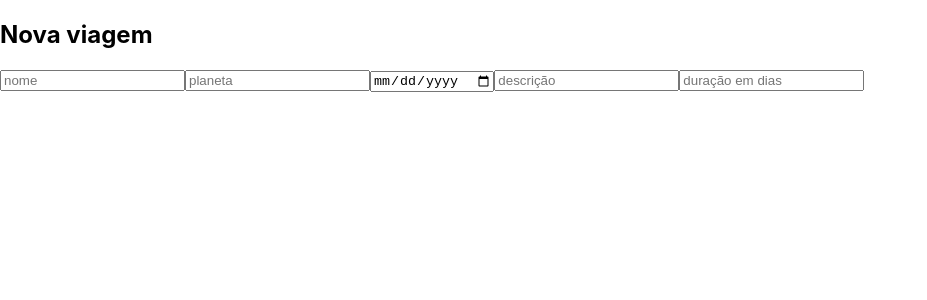
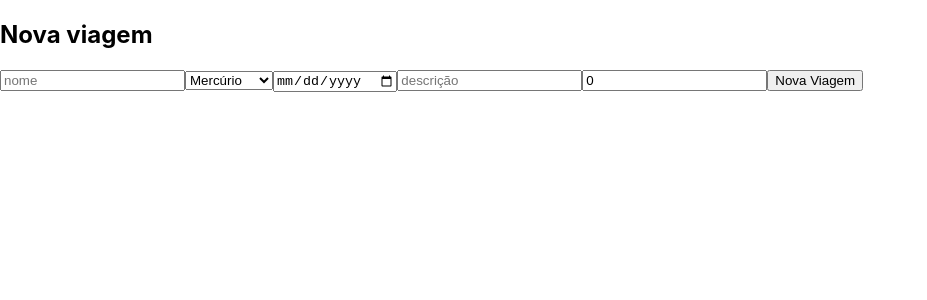
Before and after one commit to future4code/Hendrik-Liu, a React (Create React App) app in the folder semana10/projeto/labex/: page /login/create in a window 1280 px wide. Shown: the top 300 px of the page, without its empty margins (0-927 px from the left). Built offline with nearby package versions, Linux system fonts and the light colour scheme; sample sign-in values are in the browser's storage.

Commit message:
[formPage] funcionando, [createTrip] erro 401

```diff
--- a/semana10/projeto/labex/src/pages/CreateTripPage.js
+++ b/semana10/projeto/labex/src/pages/CreateTripPage.js
@@ -1,18 +1,115 @@
-import React, { useEffect } from 'react';
+import React from 'react';
+import useForm from "../hooks/useForm"
+import axios from 'axios';
 import useProtectedPage from "../hooks/useProtectedPage"
 
 const CreateTripPage = () => {
+
   useProtectedPage()
 
+  const createTrip = () => {
+    const body = {
+      name: form.name,
+      planet: form.planet,
+      date: form.date,
+      description: form.description,
+      durationInDays: form.durationInDays
+    }
+
+    axios.post('https://us-central1-labenu-apis.cloudfunctions.net/labeX/hendrik-dumont/trips', body, {
+      headers: {
+        Authorization: localStorage.getItem("token")
+      }
+    })
+    .then((response) => {
+      console.log(response)
+      alert("Viagem criada.")
+    })
+    .catch((error) => {
+      console.log(error.message)
+    })
+  }
+
+  const { form, onChange, resetState } = useForm({
+    name: "",
+    planet: "",
+    date: "",
+    description: "",
+    durationInDays: 0,
+  })
+
+  const handleInputChange = (event) => {
+    const { name, value } = event.target;
+    onChange(name, value);
+  }
+
+  const handleSubmit = (event) => {
+    event.preventDefault()
+    createTrip()
+    resetState()
+  }
+
   return (
-    <div>
+    <form onSubmit={handleSubmit}>
       <h2>Nova viagem</h2>
-      <input type="text" placeholder="nome" />
-      <input type="text" placeholder="planeta" />
-      <input type="date" placeholder="data" />
-      <input type="text" placeholder="descrição" />
-      <input type="number" placeholder="duração em dias" />
-    </div>
+      <input
+        type="text"
+        name={"name"}
+        value={form.name}
+        onChange={handleInputChange}
+        pattern="(\D{3,}\s*)"
+        placeholder={"nome"}
+        title="Mínimo 3 letras"
+        required
+      />
+      <select
+        name={"planet"}
+        value={form.planet}
+        onChange={handleInputChange}
+        required
+      >
+        <option>Mercúrio</option>
+        <option>Vênus</option>
+        <option>Terra</option>
+        <option>Marte</option>
+        <option>Júpiter</option>
+        <option>Saturno</option>
+        <option>Urano</option>
+        <option>Netuno</option>
+        <option>Ceres</option>
+        <option>Plutão</option>
+        <option>Haumea</option>
+        <option>Makemake</option>
+        <option>Éris</option>
+      </select>
+      <input
+        type="date"
+        name={"date"}
+        value={form.date}
+        onChange={handleInputChange}
+        required
+      />
+      <input
+        type="text"
+        name={"description"}
+        value={form.description}
+        onChange={handleInputChange}
+        pattern="\D{30,}\s*"
+        placeholder={"descrição"}
+        title="Mínimo 30 letras"
+        required
+      />
+      <input
+        type="number"
+        name={"durationInDays"}
+        value={form.durationInDays}
+        onChange={handleInputChange}
+        min={50}
+        title="Mínimo 50 dias"
+        required
+      />
+      <button>Nova Viagem</button>
+  </form>
   )
 }
 
--- a/semana10/projeto/labex/src/pages/FormPage.js
+++ b/semana10/projeto/labex/src/pages/FormPage.js
@@ -93,7 +93,7 @@ const FormPage = () => {
         value={form.applicationText}
         onChange={handleInputChange}
         placeholder={"Descrição"}
-        pattern={"[A-Za-z]{30,}"}
+        pattern={'[A-z0-9À-ž\s]{3,}'}
         title="Mínimo 30 caracteres"
         required
       />
@@ -107,14 +107,17 @@ const FormPage = () => {
         title="Mínimo 10 caracteres"
         required
         />
-      <input
-        type={"text"}
+      <select
         name={"country"}
         value={form.country}
         onChange={handleInputChange}
-        placeholder={"País"}
         required
-      />
+      >
+        <option>Brasil</option>
+        <option>Canadá</option>
+        <option>Estados Unidos</option>
+        <option>Espanha</option>
+      </select>
       <select
         name={"trip"}
         value={form.trip}
```
